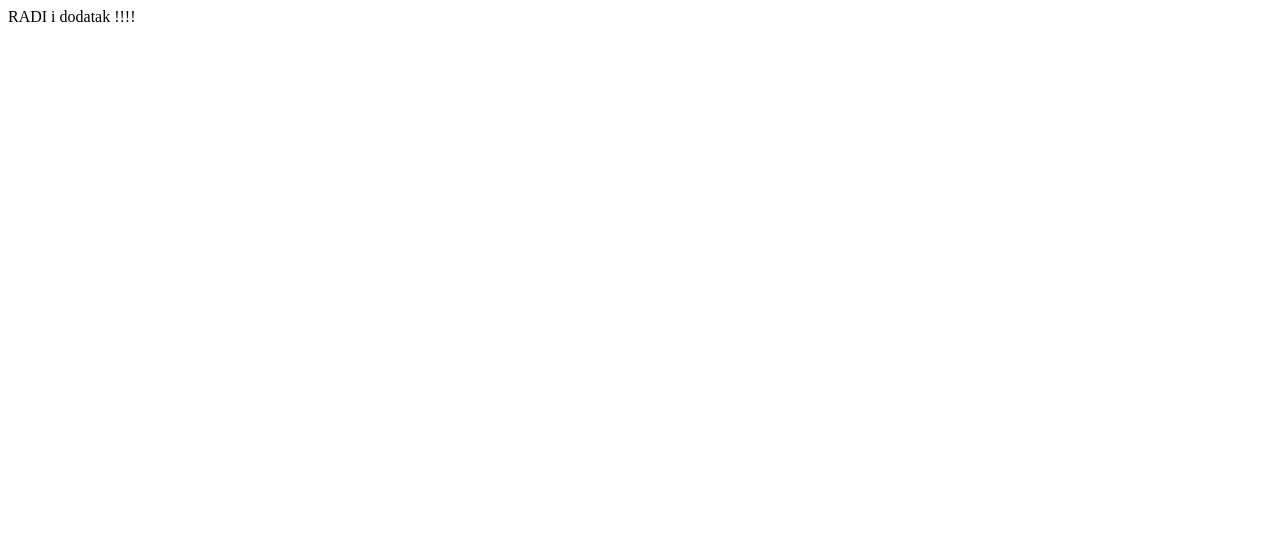
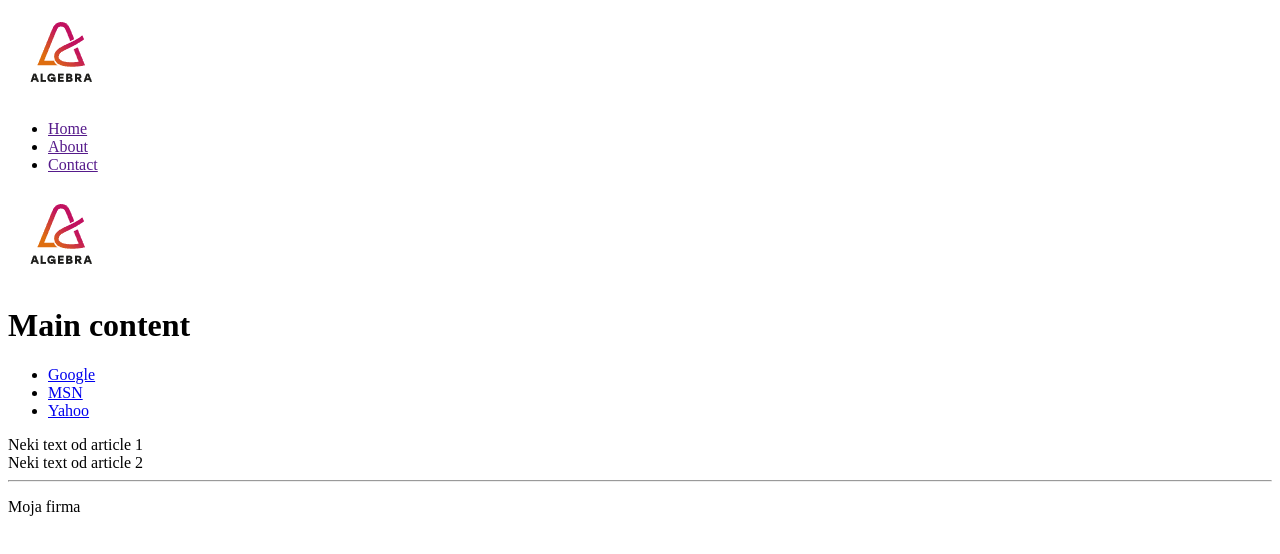
Before and after one commit to XSmileX007/algebra.zadatak, a plain HTML site: page index.html in a window 1280 px wide. Drawn offline with Linux system fonts and the light colour scheme.

Commit message:
prva stranica

```diff
--- a/index.html
+++ b/index.html
@@ -4,8 +4,88 @@
     <meta charset="UTF-8" />
     <meta name="viewport" content="width=device-width, initial-scale=1.0" />
     <title>Zadatak</title>
+    <style>
+      /*  header {
+        padding: 20px;
+      }
+
+      .logo {
+        max-width: 50px;
+        width: 50px;
+        height: 50px;
+        padding-left: 0;
+        padding-top: 0;
+        float: left;
+      }
+
+      .picture1 {
+        float: left;
+      }
+      .navClass {
+        list-style-type: none;
+        text-align: center;
+        margin: 0;
+        padding: 0;
+      }
+
+      .navClass li {
+        display: inline-block;
+        font-size: 20px;
+        padding: 20px;
+      }
+
+      aside {
+        width: 30%;
+        padding-left: 15px;
+        margin-left: 15px;
+        float: right;
+        font-style: italic;
+        background-color: lightgray;
+      }
+
+      footer {
+        position: absolute;
+        bottom: 0;
+        width: 100%;
+        height: 2.5rem;
+      }*/
+    </style>
   </head>
   <body>
-    RADI i dodatak !!!!
+    <header>
+      <nav>
+        <div class="logo">
+          <img src="./media/img/logo.png" alt="Logo" />
+        </div>
+        <ul class="navClass">
+          <li><a href="">Home</a></li>
+          <li><a href="">About</a></li>
+          <li><a href="">Contact</a></li>
+        </ul>
+      </nav>
+    </header>
+
+    <main>
+      <div class="picture1">
+        <img src="./media/img/logo.png" alt="Logo" />
+      </div>
+      <h1>Main content</h1>
+      <aside>
+        <ul>
+          <li><a href="https://www.google.hr">Google</a></li>
+          <li><a href="https://www.msn.com">MSN</a></li>
+          <li><a href="https://www.yahoo.com">Yahoo</a></li>
+        </ul>
+      </aside>
+
+      <article>Neki text od article 1</article>
+
+      <article>Neki text od article 2</article>
+    </main>
+
+    <footer>
+      <hr />
+      <p>Moja firma</p>
+    </footer>
   </body>
 </html>
```
Also changed, not shown: media/img/logo.png (added).
